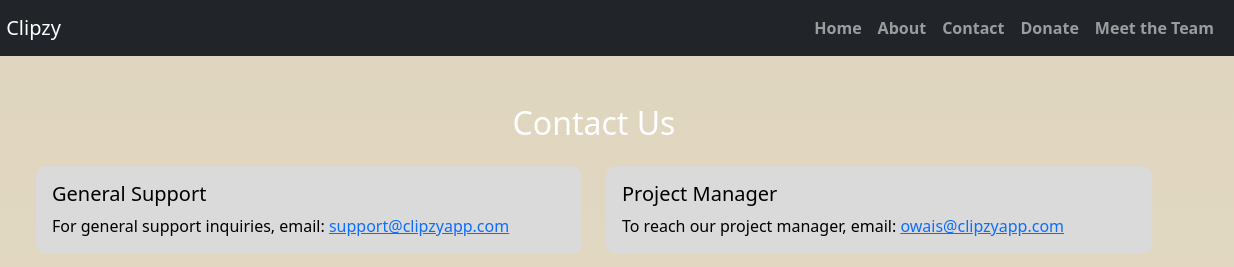
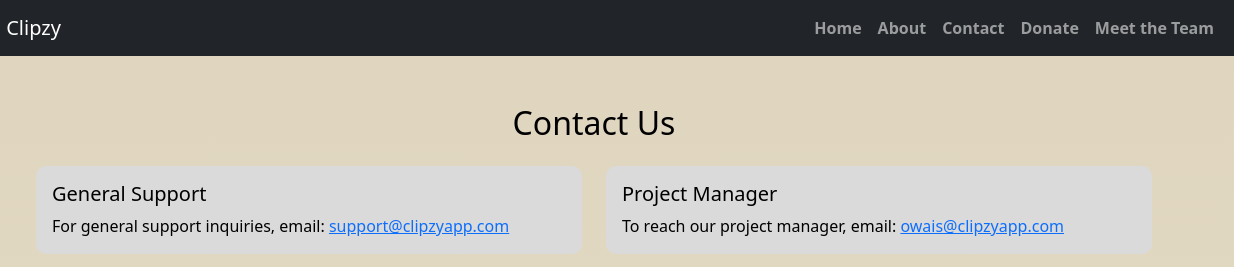
Before and after one commit to clipzy-github/clipzy-website, a plain HTML site: page contact.html in a window 1280 px wide. Shown: the top 267 px of the page, 46-1280 px from the left. Drawn offline with nearby package versions, Linux system fonts and the light colour scheme.

Commit message:
Update contact.html

```diff
--- a/contact.html
+++ b/contact.html
@@ -67,7 +67,7 @@
             color: #fff; /* Setting footer text to white */
         }
         .contact-title {
-            color: #fff; /* Setting Contact Us title to white */
+            color: #000000; /* Setting Contact Us title to white */
         }
     </style>
 </head>
```
